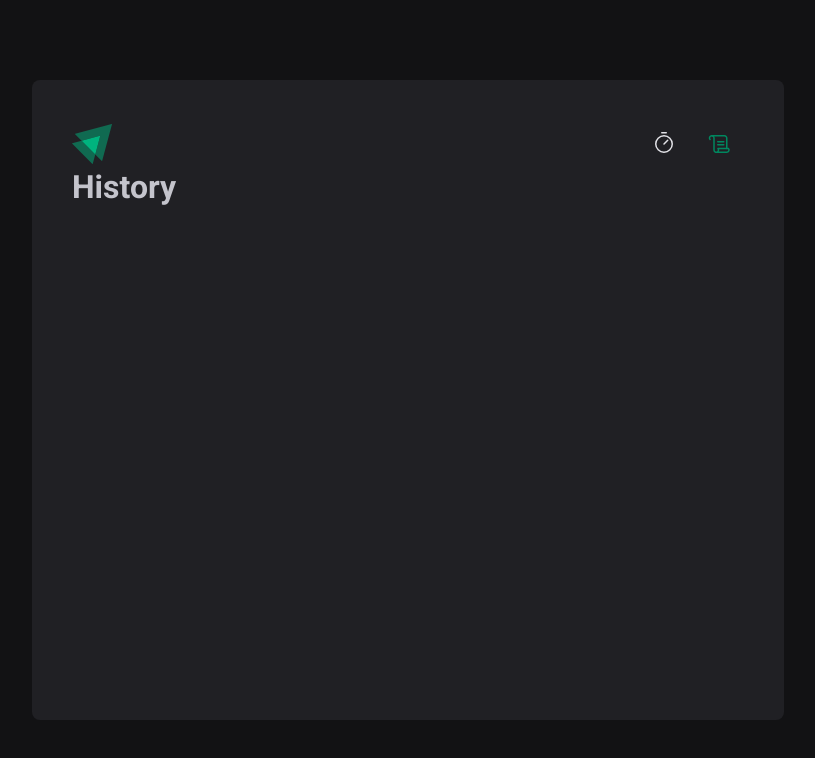
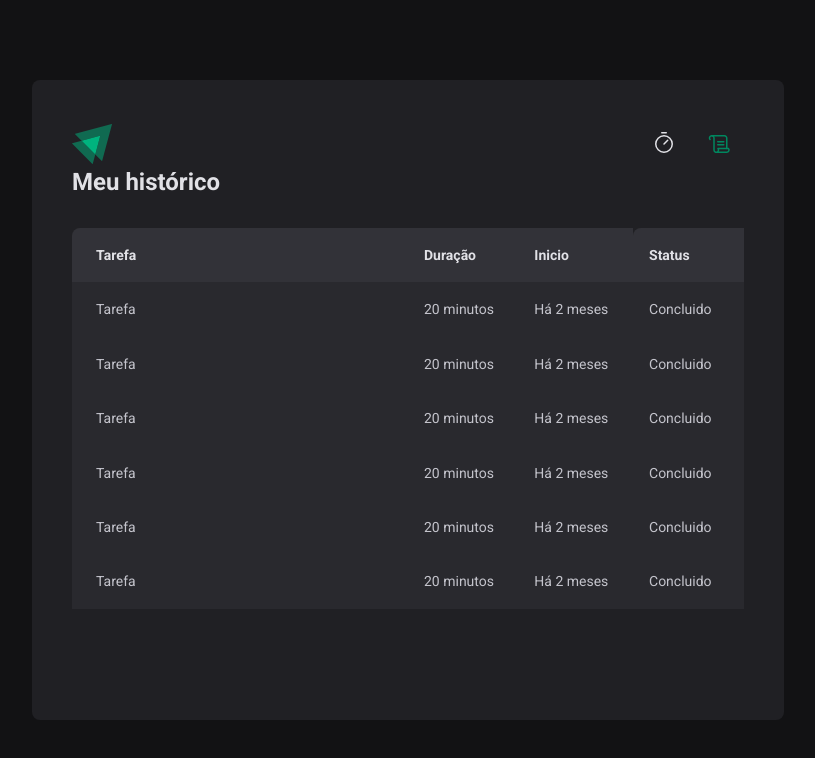
Before and after one commit to GabrielGCJ/p-02-react-js-rocketseat-timer, a React (Vite) app: page /history in a window 1280 px wide. Shown: the top 758 px of the page, without its empty margins (232-1047 px from the left). Built offline with nearby package versions, Linux system fonts and the light colour scheme.

Commit message:
feature/add-history-page

```diff
--- a/src/pages/History/History.tsx
+++ b/src/pages/History/History.tsx
@@ -1,10 +1,60 @@
-// import { Header } from '../components/Header'
+import { HistoryContainer, HistoryList } from './styles'
 
 export const History = () => {
   return (
-    <div>
-      {/* <Header /> */}
-      <h1>History</h1>
-    </div>
+    <HistoryContainer>
+      <h1>Meu histórico</h1>
+
+      <HistoryList>
+        <table>
+          <thead>
+            <tr>
+              <th>Tarefa</th>
+              <th>Duração</th>
+              <th>Inicio</th>
+              <th>Status</th>
+            </tr>
+          </thead>
+          <tbody>
+            <tr>
+              <td>Tarefa</td>
+              <td>20 minutos</td>
+              <td>Há 2 meses</td>
+              <td>Concluido</td>
+            </tr>
+            <tr>
+              <td>Tarefa</td>
+              <td>20 minutos</td>
+              <td>Há 2 meses</td>
+              <td>Concluido</td>
+            </tr>
+            <tr>
+              <td>Tarefa</td>
+              <td>20 minutos</td>
+              <td>Há 2 meses</td>
+              <td>Concluido</td>
+            </tr>
+            <tr>
+              <td>Tarefa</td>
+              <td>20 minutos</td>
+              <td>Há 2 meses</td>
+              <td>Concluido</td>
+            </tr>
+            <tr>
+              <td>Tarefa</td>
+              <td>20 minutos</td>
+              <td>Há 2 meses</td>
+              <td>Concluido</td>
+            </tr>
+            <tr>
+              <td>Tarefa</td>
+              <td>20 minutos</td>
+              <td>Há 2 meses</td>
+              <td>Concluido</td>
+            </tr>
+          </tbody>
+        </table>
+      </HistoryList>
+    </HistoryContainer>
   )
 }
--- a/src/pages/History/styles.ts
+++ b/src/pages/History/styles.ts
@@ -0,0 +1,62 @@
+import styled from 'styled-components'
+
+export const HistoryContainer = styled.main`
+  flex: 1;
+  /* padding: 3.5rem; */
+
+  display: flex;
+  flex-direction: column;
+
+  h1 {
+    font-size: 1.5rem;
+    color: ${(props) => props.theme['gray-100']};
+  }
+`
+
+export const HistoryList = styled.div`
+  flex: 1;
+  overflow: auto;
+  margin-top: 2rem;
+
+  table {
+    width: 100%;
+    border-collapse: collapse;
+    min-width: 600px;
+
+    th {
+      background-color: ${(props) => props.theme['gray-600']};
+      padding: 1rem;
+      text-align: left;
+      color: ${(props) => props.theme['gray-100']};
+      font-size: 0.875rem;
+      line-height: 1.6;
+
+      &:first-child {
+        border-top-left-radius: 8px;
+        padding-left: 1.5rem;
+      }
+
+      &:last-child {
+        border-top-left-radius: 8px;
+        padding-right: 1.5rem;
+      }
+    }
+
+    td {
+      background-color: ${(props) => props.theme['gray-700']};
+      border-top: ${(props) => props.theme['gray-800']};
+      padding: 1rem;
+      font-size: 0.875rem;
+      line-height: 1.6;
+
+      &:first-child {
+        width: 50%;
+        padding-left: 1.5rem;
+      }
+
+      &:last-child {
+        padding-right: 1.5rem;
+      }
+    }
+  }
+`
```
